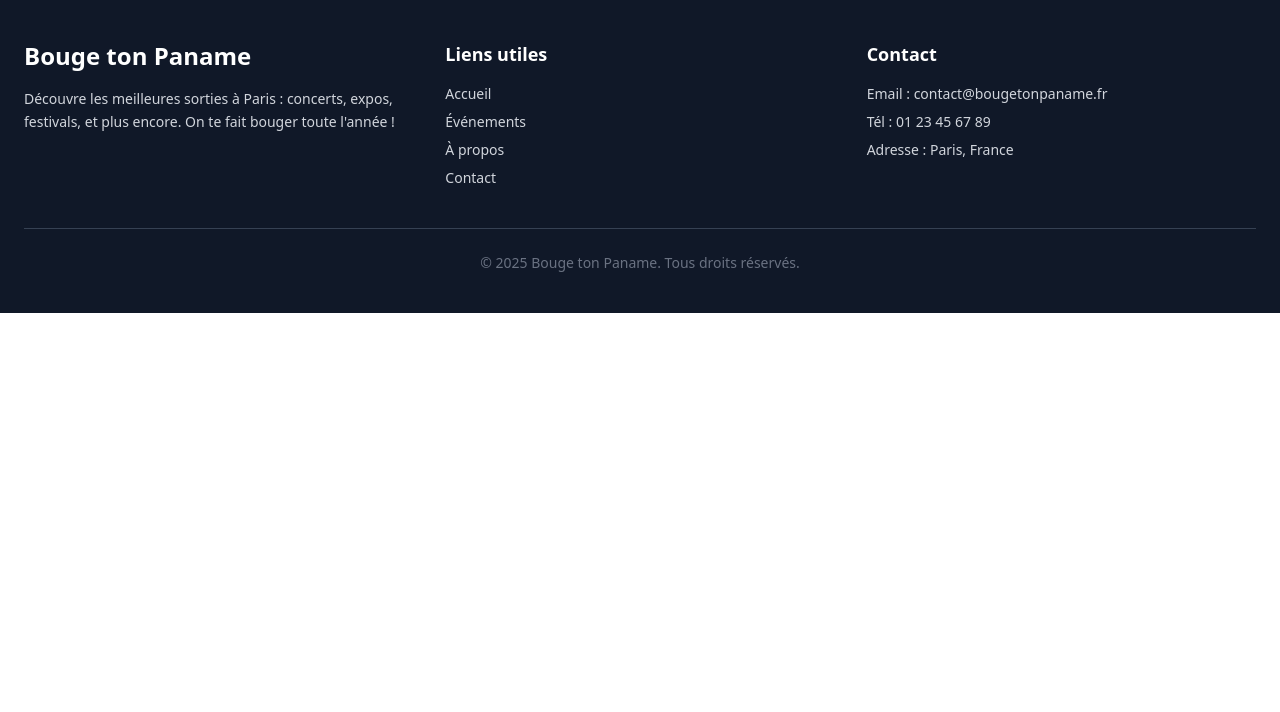
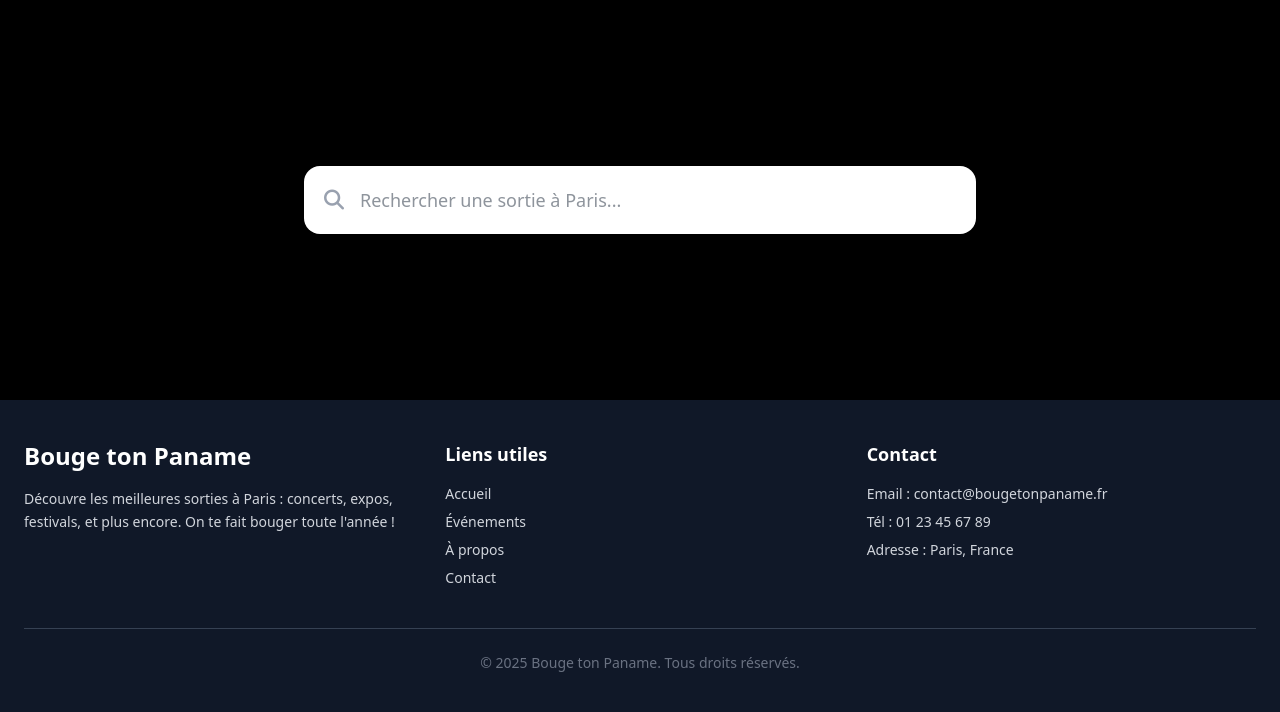
Before and after one commit to Douxzy/Bouge-ton-Paname, a PHP site: page / in a window 1280 px wide. Shown: the part 70-782 px from the top of the page. Run offline with PHP 8.4, Linux system fonts and the light colour scheme.

Commit message:
Feature/Création de la bar de recheche en tailwind

```diff
--- a/index.php
+++ b/index.php
@@ -3,9 +3,15 @@
 
 ?>
 
-
-
-
+<div class="relative w-full h-100 bg-cover bg-center">
+  <div class="absolute inset-0 bg-black bg-opacity-40 backdrop-blur-sm"></div>
+  <div class="relative z-10 flex items-center justify-center h-full">
+    <div class="relative w-full max-w-2xl">
+      <input type="text" placeholder="Rechercher une sortie à Paris..." class="w-full pl-14 pr-4 py-5 text-lg rounded-2xl shadow-lg focus:outline-none focus:ring-2 focus:ring-blue-500 focus:bg-white transition-all duration-300 bg-white bg-opacity-90 text-gray-800"/>
+      <i class="fas fa-search absolute left-5 top-1/2 transform -translate-y-1/2 text-gray-400 text-xl"></i>
+    </div>
+  </div>
+</div>
 
 <?php
 require "vue/footer/footer.php";
```
